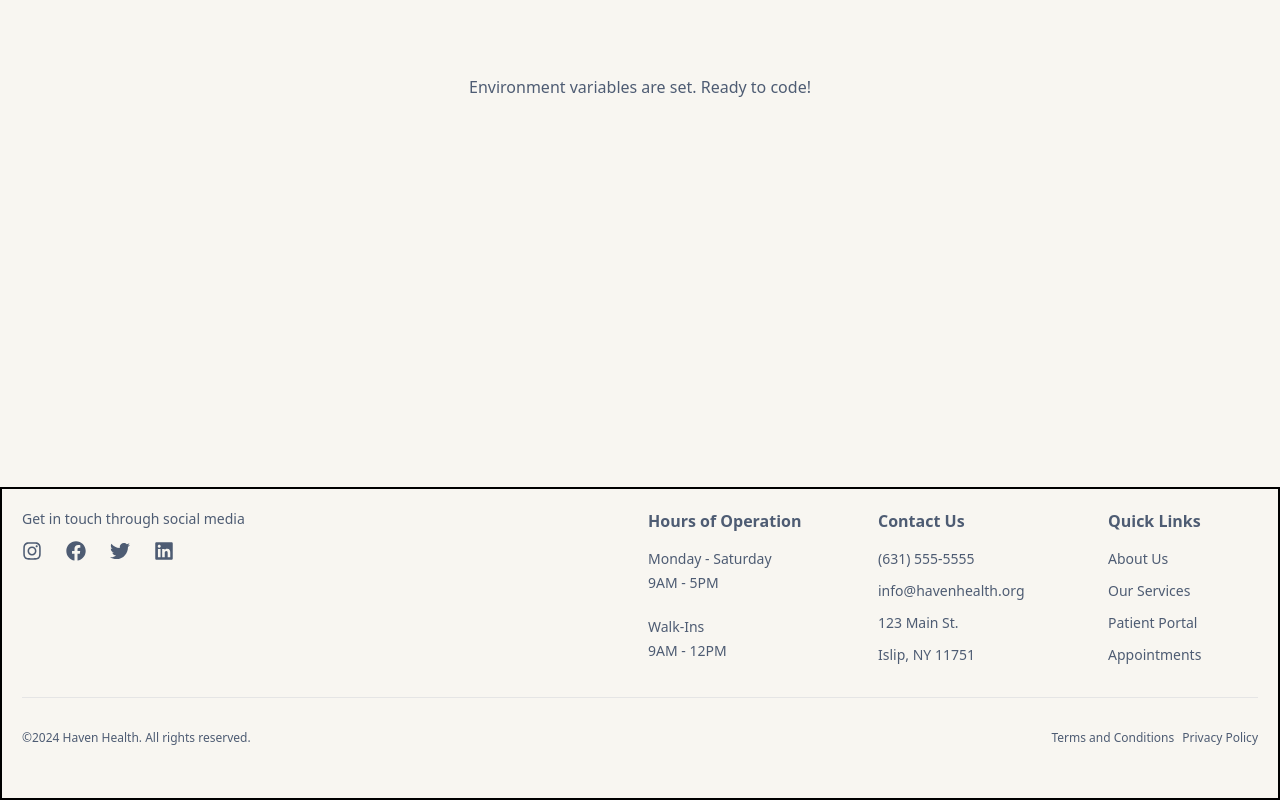
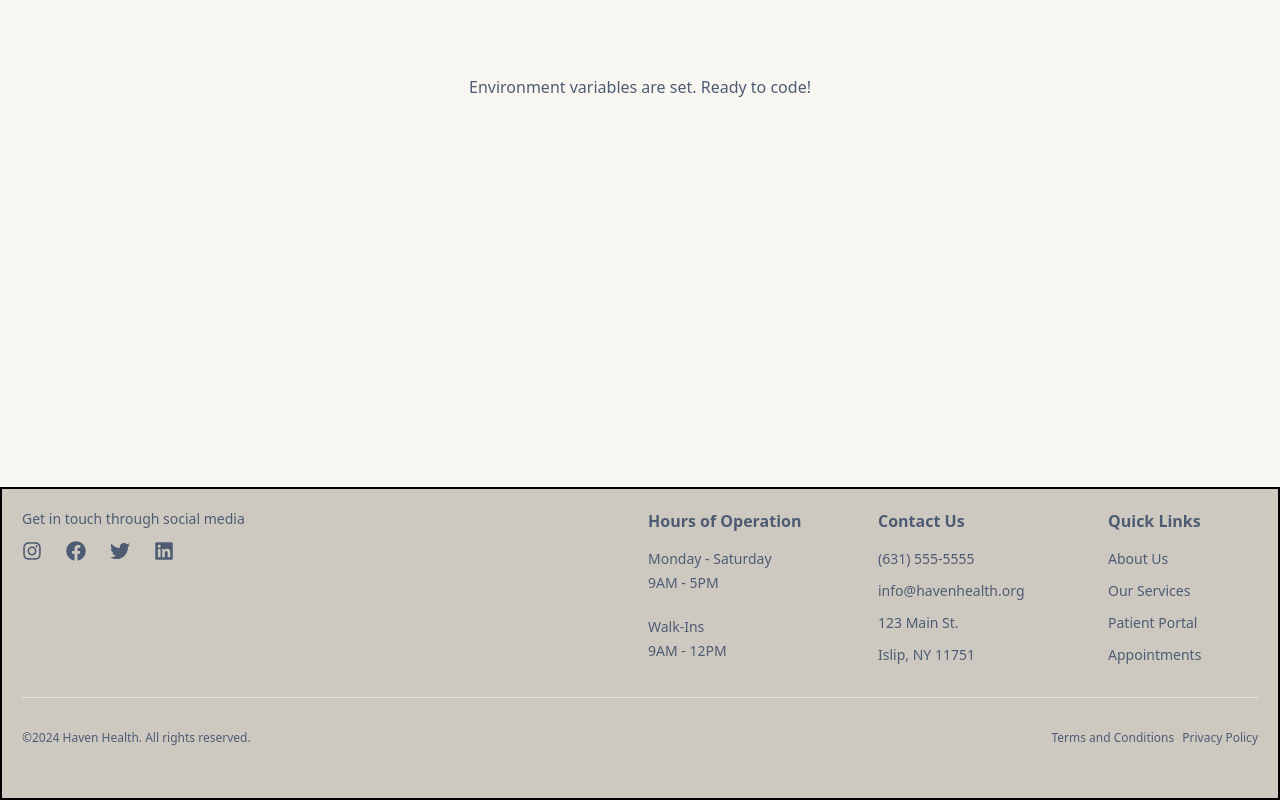
Before and after one commit to rzagramonte/haven-health, a Next.js app: page / in a window 1280 px wide. Shown: the part 313-1113 px from the top of the page. Built offline with nearby package versions, Linux system fonts and the light colour scheme; no server answers.

Commit message:
style(footer.tsx): changed bg to muted
changed the background color to muted

```diff
--- a/components/ui/footer.tsx
+++ b/components/ui/footer.tsx
@@ -97,7 +97,7 @@ export const locationHours = [
 
 const Footer = () => {
   return (
-    <section className="p-5 border-2 border-black">
+    <section className="p-5 border-2 border-black bg-muted">
       <div className="flex w-full flex-col justify-between gap-4 lg:flex-row lg:items-start lg:text-left">
         <div className="flex w-full max-w-[90%] flex-col justify-between gap-3 lg:items-start">
           <p className="text-muted-foreground max-w-[70%] text-sm">
```
